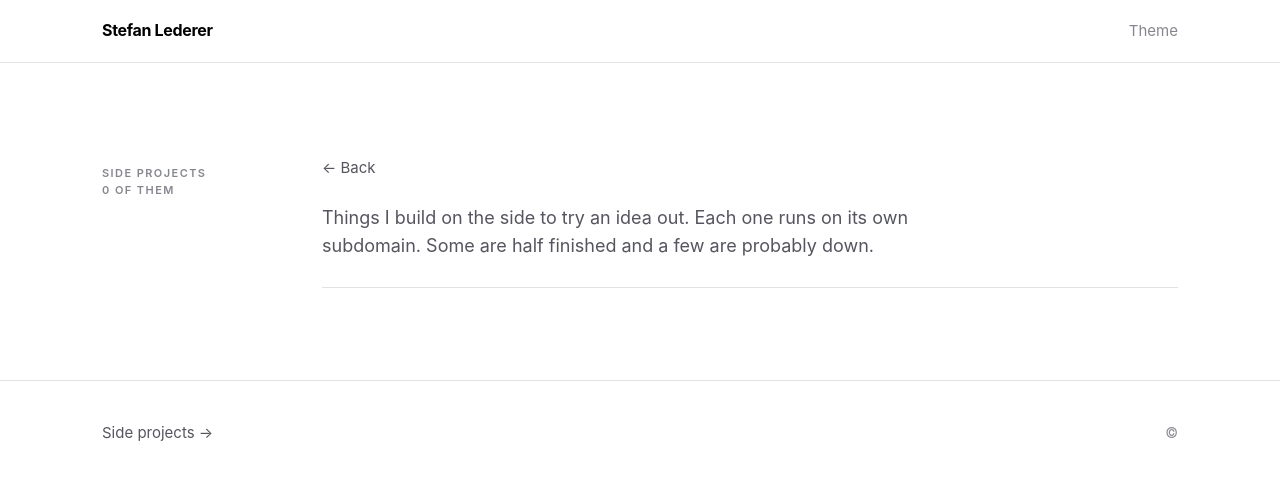
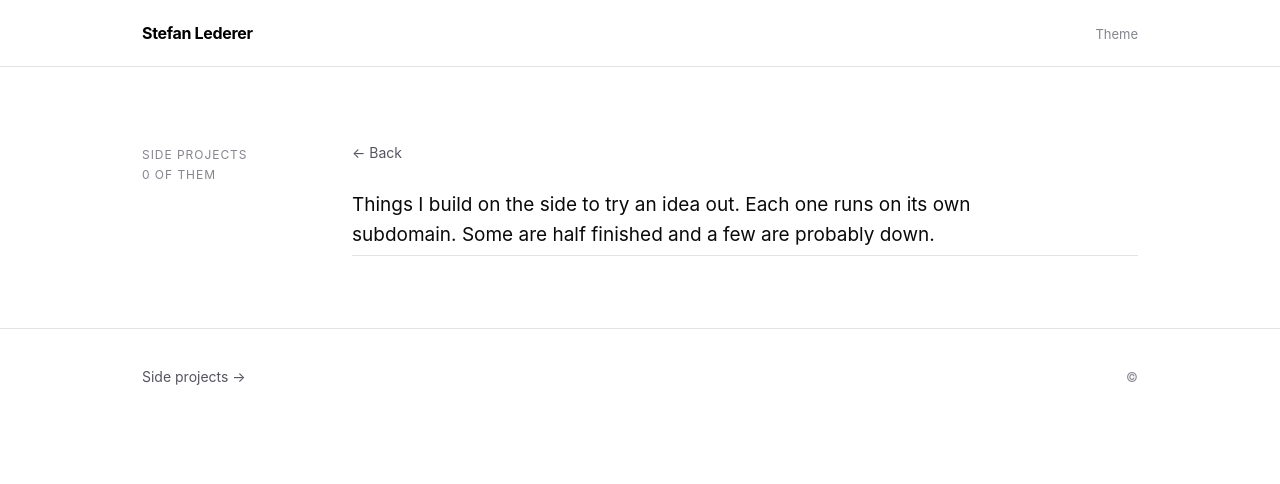
Before and after one commit to slederer/onlycat-tool, a FastAPI app: template templates/projects.html in a window 1280 px wide. Shown: the top 484 px of the page. Run offline with FastAPI, Linux system fonts and the light colour scheme; the template is opened without the code that fills it, so the values that code supplies are empty.

Commit message:
Revert to the editorial layout, restyled after bitmovin.com
Restores the template design files from the editorial version (2fb9bbd)
and drops the alpic detour entirely: no green-black base, hot pink, lime,
pill buttons, uppercase nav or floating nav bar.

Keeps that version's structure, which was never the complaint: gutter
section labels, hairline rules, no card chrome, and the two-column
typographic portfolio list.

Restyles it with bitmovin.com's palette and type instead of the serif
one it shipped with: pure neutral black, bold sans headings at tight
tracking, a solid blue primary button with a violet-outlined secondary as
rounded rectangles, blue links, and the uppercase stat strip under the
hero counted from real data.

Photos stay in colour; the grayscale filter that version carried is gone
for good.

Co-Authored-By: Claude Opus 5 (1M context) <noreply@anthropic.com>
Claude-Session: https://claude.ai/code/session_012Uw7e92tjKv8G4jRQJqXSj

```diff
--- a/templates/projects.html
+++ b/templates/projects.html
@@ -17,22 +17,18 @@
 {% endblock %}
 
 {% block page_styles %}
-  .projects { margin-top: 26px; border-top: 1px solid var(--border); }
+  .projects { margin-top: 6px; border-top: 1px solid var(--border); }
   .project {
     display: grid; grid-template-columns: 210px 1fr 190px; gap: 20px;
-    padding: 15px 0; border-bottom: 1px solid var(--border);
+    padding: 14px 0; border-bottom: 1px solid var(--border);
     text-decoration: none; color: inherit; align-items: baseline;
   }
   .project:hover .project-name { color: var(--blue); }
   .project-name { font-weight: 600; color: var(--text-strong); }
-  .project-desc { color: var(--muted); font-size: 14px; }
-  .project-host {
-    font-family: var(--mono); font-size: 11px; color: var(--faint); text-align: right;
-  }
-  .back {
-    display: inline-block; margin-bottom: 24px; color: var(--muted);
-    text-decoration: none; font-size: 15px;
-  }
+  .project-desc { color: var(--muted); font-size: 15px; }
+  .project-host { font-family: var(--mono); font-size: 12px; color: var(--faint); text-align: right; }
+  .back { display: inline-block; margin-bottom: 26px; color: var(--muted);
+          text-decoration: none; font-size: 14px; }
   .back:hover { color: var(--text); }
 
   @media (max-width: 820px) {
--- a/templates/site_base.html
+++ b/templates/site_base.html
@@ -41,12 +41,10 @@
 
 <style>
   :root {
-    /* Neutral black, the way bitmovin.com sits. No colour cast in the base. */
     --bg: #000000;
-    --bg-2: #0a0a0b;
-    --panel: #101012;
-    --panel-2: #17171a;
-    --border: #232327;
+    --bg-soft: #0a0a0b;
+    --surface: #101012;
+    --border: #222226;
     --border-strong: #3a3a41;
     --text: #ffffff;
     --text-strong: #ffffff;
@@ -63,10 +61,9 @@
     --yellow: #d4ab3e;
     --red: #e05555;
     --indigo: #6d7cf0;
-    --lime: #9ad14a;
 
-    --maxw: 1140px;
-    --gutter: 176px;
+    --maxw: 1060px;
+    --gutter: 170px;
     --r: 8px;
     --sans: "Inter", -apple-system, BlinkMacSystemFont, "Segoe UI",
             "Helvetica Neue", Arial, sans-serif;
@@ -74,15 +71,14 @@
   }
   html.light-mode {
     --bg: #ffffff;
-    --bg-2: #f7f7f8;
-    --panel: #ffffff;
-    --panel-2: #f2f2f4;
-    --border: #e2e2e6;
-    --border-strong: #b8b8c0;
+    --bg-soft: #f7f7f8;
+    --surface: #ffffff;
+    --border: #e3e3e7;
+    --border-strong: #b4b4bc;
     --text: #0a0a0b;
     --text-strong: #000000;
     --muted: #55555f;
-    --faint: #86868f;
+    --faint: #85858e;
 
     --blue: #1c50d8;
     --violet: #5b3fd6;
@@ -94,7 +90,6 @@
     --yellow: #8a6d18;
     --red: #c03535;
     --indigo: #4553c9;
-    --lime: #5f8218;
   }
 
   * { margin: 0; padding: 0; box-sizing: border-box; }
@@ -104,54 +99,56 @@
     background: var(--bg);
     color: var(--text);
     font-size: 16px;
-    line-height: 1.6;
+    line-height: 1.65;
     -webkit-font-smoothing: antialiased;
   }
   a { color: inherit; }
-  h1, h2, h3 {
-    font-weight: 700; line-height: 1.08; letter-spacing: -0.03em;
-    color: var(--text-strong);
-  }
+  h1, h2, h3 { font-weight: 700; line-height: 1.08;
+               letter-spacing: -0.03em; color: var(--text-strong); }
 
   .wrap { max-width: var(--maxw); margin: 0 auto; padding: 0 32px; }
 
-  section { padding-block: 92px; }
-  section + section { border-top: 1px solid var(--border); }
-  .row { display: grid; grid-template-columns: var(--gutter) 1fr; gap: 44px; }
+  /* Every section is a labelled row: a small label in the left gutter, the
+     content beside it. Replaces stacked eyebrow headings. */
+  section { padding-block: 72px; border-top: 1px solid var(--border); }
+  .row { display: grid; grid-template-columns: var(--gutter) 1fr; gap: 40px; }
   .label {
-    font-size: 11px; font-weight: 600; letter-spacing: .13em;
-    text-transform: uppercase; color: var(--faint); padding-top: 10px;
+    font-size: 12px; letter-spacing: .08em; text-transform: uppercase;
+    color: var(--faint); padding-top: 6px;
   }
-  .lede { font-size: 18px; line-height: 1.6; max-width: 56ch; color: var(--muted); }
-  h2 { font-size: clamp(1.8rem, 3.2vw, 2.5rem); margin-bottom: 20px; }
+  .lede { font-size: 19px; line-height: 1.55; max-width: 54ch; }
+  h2 { font-size: 30px; margin-bottom: 18px; }
 
-  /* --- nav: full width, flat, like bitmovin.com --- */
-  .nav { border-bottom: 1px solid var(--border); background: var(--bg); position: sticky; top: 0; z-index: 30; }
+  /* --- nav --- */
+  .nav { border-bottom: 1px solid var(--border); }
   .nav-inner {
-    max-width: var(--maxw); margin: 0 auto; padding: 18px 32px;
-    display: flex; align-items: center; gap: 30px;
+    max-width: var(--maxw); margin: 0 auto; padding: 20px 32px;
+    display: flex; align-items: baseline; gap: 24px;
   }
   .wordmark {
     font-weight: 700; font-size: 16px; letter-spacing: -0.02em;
     color: var(--text-strong); text-decoration: none;
   }
-  .nav-links { margin-left: auto; display: flex; align-items: center; gap: 26px; }
-  .nav-links a { color: var(--muted); text-decoration: none; font-size: 15px; }
-  .nav-links a:hover { color: var(--text); }
+  .nav-links { margin-left: auto; display: flex; align-items: baseline; gap: 24px; }
+  .nav-links a {
+    color: var(--muted); text-decoration: none; font-size: 14px;
+    padding-bottom: 2px; border-bottom: 1px solid transparent;
+  }
+  .nav-links a:hover { color: var(--text); border-bottom-color: var(--border-strong); }
   .theme-toggle {
     background: none; border: 0; color: var(--faint); cursor: pointer;
-    font-size: 15px; font-family: inherit; padding: 0;
+    font-size: 13px; padding: 0; font-family: inherit;
   }
   .theme-toggle:hover { color: var(--text); }
-  .nav-user { display: flex; align-items: center; gap: 8px; font-size: 14px; color: var(--muted); }
+  .nav-user { display: flex; align-items: center; gap: 8px; font-size: 13px; color: var(--muted); }
   .nav-user img { width: 22px; height: 22px; border-radius: 50%; }
 
   /* --- shared --- */
-  .panel { background: var(--panel); border: 1px solid var(--border); border-radius: var(--r); }
-  .meta { font-size: 13px; color: var(--faint); }
-  .meta span + span::before { content: " / "; }
+  .meta {
+    font-size: 13px; color: var(--faint);
+  }
+  .meta span + span::before { content: " · "; }
 
-  /* Bitmovin's buttons: rounded rectangles, solid blue primary, outlined rest. */
   .btn {
     display: inline-flex; align-items: center; gap: 8px;
     padding: 11px 20px; border-radius: var(--r);
@@ -159,27 +156,28 @@
     border: 1px solid var(--border-strong);
     transition: background .15s, border-color .15s;
   }
-  .btn:hover { background: var(--panel-2); border-color: var(--text); }
+  .btn:hover { background: var(--surface); border-color: var(--text); }
   .btn.primary { background: var(--blue); border-color: var(--blue); color: #fff; }
   .btn.primary:hover { filter: brightness(1.12); background: var(--blue); }
-  .btn.violet { border-color: var(--violet); color: var(--text); }
-  .btn.violet:hover { background: color-mix(in srgb, var(--violet) 16%, transparent); border-color: var(--violet); }
+  .btn.violet { border-color: var(--violet); }
+  .btn.violet:hover { background: color-mix(in srgb, var(--violet) 16%, transparent);
+                      border-color: var(--violet); }
 
   /* --- footer --- */
-  footer { border-top: 1px solid var(--border); padding-block: 40px; }
+  footer { border-top: 1px solid var(--border); padding-block: 36px; }
   .footer-inner {
     max-width: var(--maxw); margin: 0 auto; padding: 0 32px;
-    display: flex; flex-wrap: wrap; align-items: center; gap: 12px 28px;
+    display: flex; flex-wrap: wrap; align-items: baseline; gap: 12px 26px;
   }
   .footer-links { display: flex; flex-wrap: wrap; gap: 26px; }
-  .footer-inner a { color: var(--muted); text-decoration: none; font-size: 15px; }
+  .footer-inner a { color: var(--muted); text-decoration: none; font-size: 14px; }
   .footer-inner a:hover { color: var(--text); }
-  .footer-copy { margin-left: auto; color: var(--faint); font-size: 14px; }
+  .footer-copy { margin-left: auto; color: var(--faint); font-size: 13px; }
 
-  @media (max-width: 800px) {
-    .wrap, .nav-inner, .footer-inner { padding-inline: 20px; }
-    section { padding-block: 58px; }
-    .row { grid-template-columns: 1fr; gap: 16px; }
+  @media (max-width: 780px) {
+    .wrap, .nav-inner, .footer-inner { padding-inline: 22px; }
+    section { padding-block: 52px; }
+    .row { grid-template-columns: 1fr; gap: 14px; }
     .label { padding-top: 0; }
     .nav-links { gap: 16px; }
     .nav-links .nav-anchor { display: none; }
```
Also changed, not shown: templates/homepage.html (+88 -117 lines).
